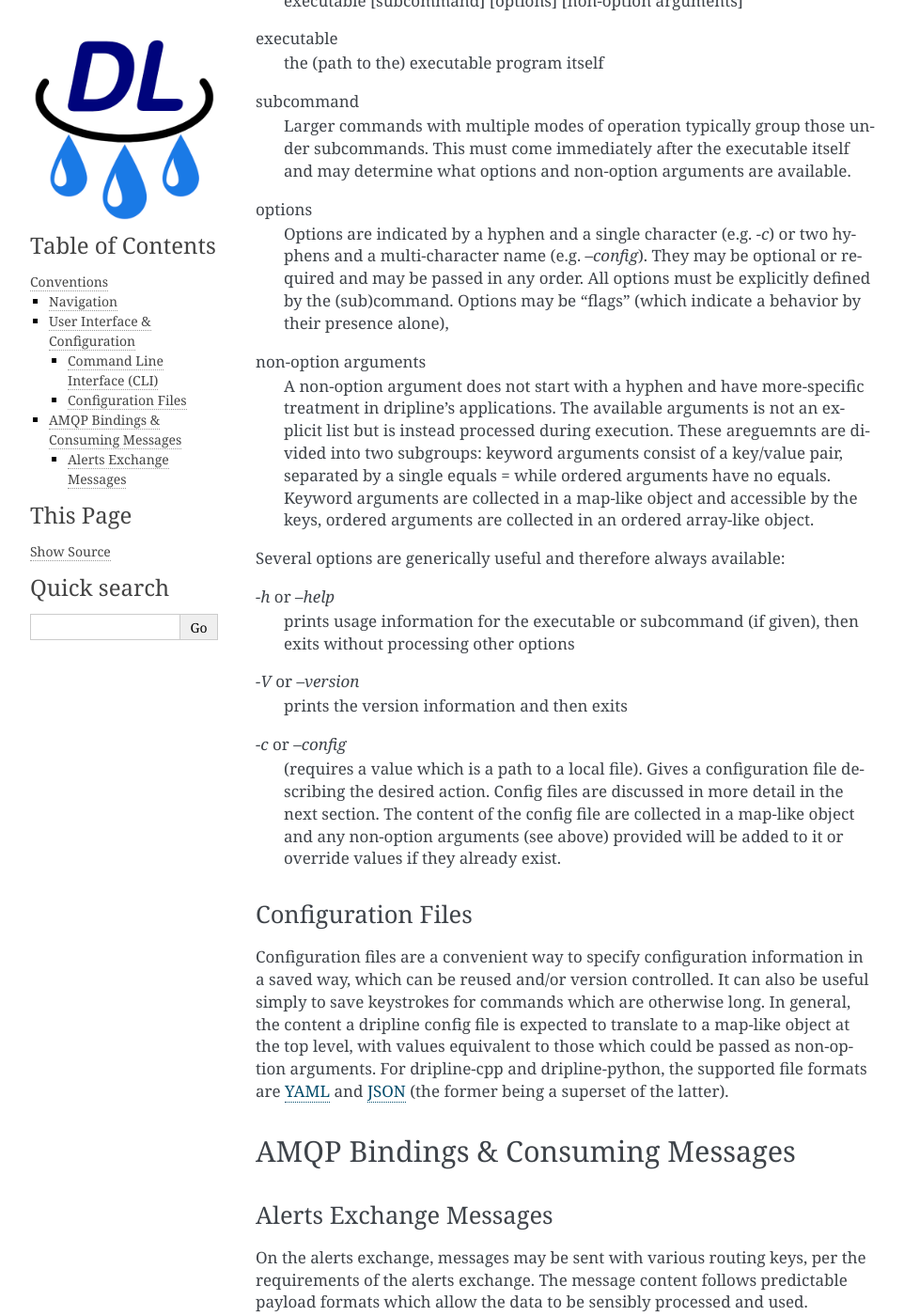
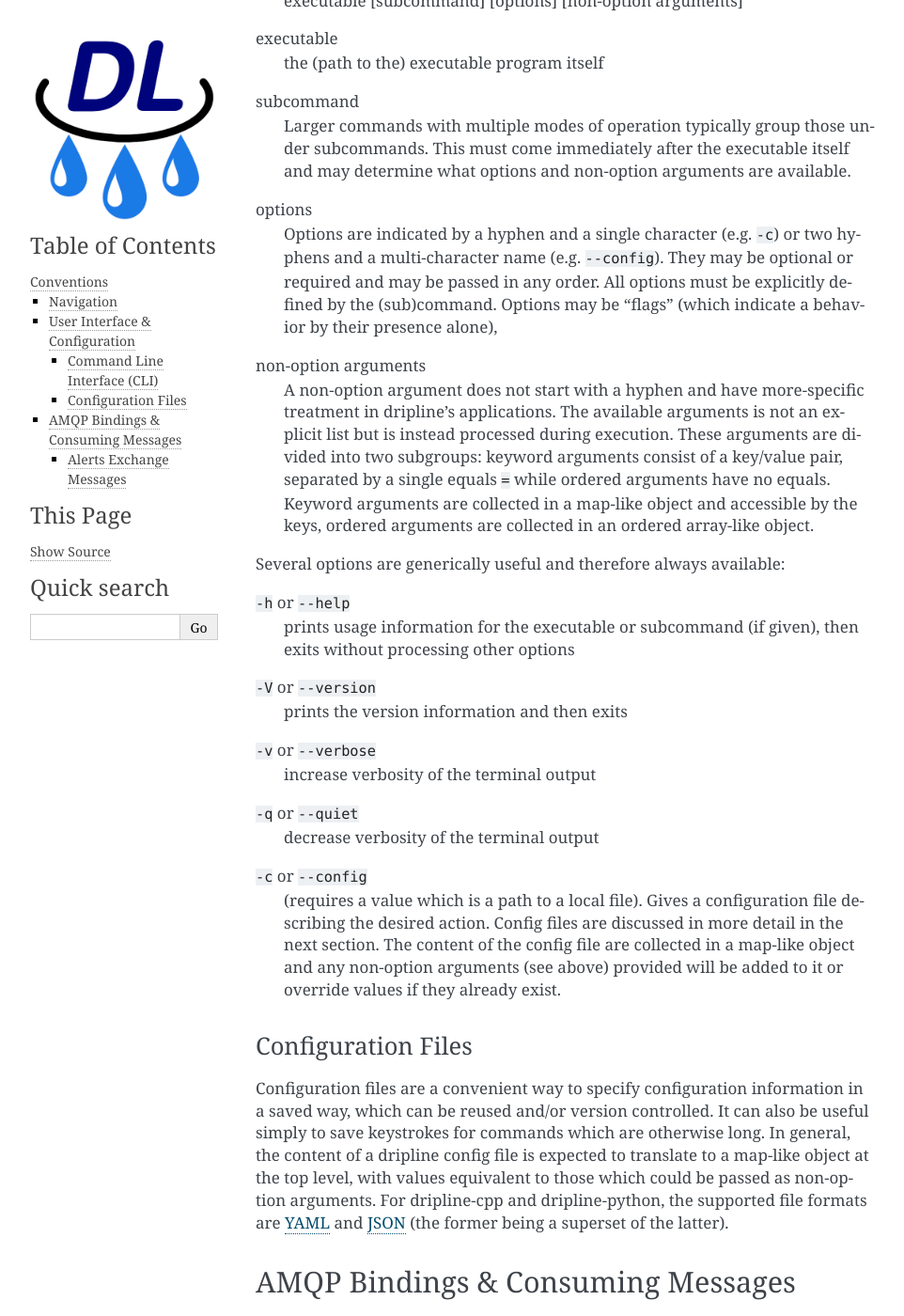
Before and after one commit to driplineorg/dripline, a Sphinx documentation site: the page built from source/Conventions.rst, in a window 1280 px wide and 1400 px high, scrolled down 834 px. Shown: the whole window at 94% size, without its empty margins (148-1110 px from the left). Built offline with Sphinx 7.4.7, drawn with Linux system fonts in a browser that asks for light colours; some of the changed text lies outside the part shown.

```diff
--- a/source/Conventions.rst
+++ b/source/Conventions.rst
@@ -42,20 +42,24 @@ subcommand
   Larger commands with multiple modes of operation typically group those under subcommands.
   This must come immediately after the executable itself and may determine what options and non-option arguments are available.
 options
-  Options are indicated by a hyphen and a single character (e.g. `-c`) or two hyphens and a multi-character name (e.g. `--config`).
+  Options are indicated by a hyphen and a single character (e.g. ``-c``) or two hyphens and a multi-character name (e.g. ``--config``).
   They may be optional or required and may be passed in any order.
   All options must be explicitly defined by the (sub)command.
   Options may be "flags" (which indicate a behavior by their presence alone),
 non-option arguments
-  A non-option argument does not start with a hyphen and have more-specific treatment in dripline's applications. The available arguments is not an explicit list but is instead processed during execution. These areguemnts are divided into two subgroups: keyword arguments consist of a key/value pair, separated by a single equals `=` while ordered arguments have no equals. Keyword arguments are collected in a map-like object and accessible by the keys, ordered arguments are collected in an ordered array-like object.
+  A non-option argument does not start with a hyphen and have more-specific treatment in dripline's applications. The available arguments is not an explicit list but is instead processed during execution. These arguments are divided into two subgroups: keyword arguments consist of a key/value pair, separated by a single equals ``=`` while ordered arguments have no equals. Keyword arguments are collected in a map-like object and accessible by the keys, ordered arguments are collected in an ordered array-like object.
 
 Several options are generically useful and therefore always available:
 
-`-h` or `--help`
+``-h`` or ``--help``
   prints usage information for the executable or subcommand (if given), then exits without processing other options
-`-V` or `--version`
+``-V`` or ``--version``
   prints the version information and then exits
-`-c` or `--config`
+``-v`` or ``--verbose``
+  increase verbosity of the terminal output
+``-q`` or ``--quiet``
+  decrease verbosity of the terminal output
+``-c`` or ``--config``
   (requires a value which is a path to a local file).
   Gives a configuration file describing the desired action.
   Config files are discussed in more detail in the next section.
@@ -67,7 +71,7 @@ Configuration Files
 +++++++++++++++++++
 Configuration files are a convenient way to specify configuration information in a saved way, which can be reused and/or version controlled.
 It can also be useful simply to save keystrokes for commands which are otherwise long.
-In general, the content a dripline config file is expected to translate to a map-like object at the top level, with values equivalent to those which could be passed as non-option arguments.
+In general, the content of a dripline config file is expected to translate to a map-like object at the top level, with values equivalent to those which could be passed as non-option arguments.
 For dripline-cpp and dripline-python, the supported file formats are `YAML <http://yaml.org>`_ and `JSON <https://www.json.org>`_ (the former being a superset of the latter).
 
 .. _amqp-binding:
@@ -82,7 +86,7 @@ On the alerts exchange, messages may be sent with various routing keys, per the
 The message content follows predictable payload formats which allow the data to be sensibly processed and used. Messages with the following first words in their routing key are described in further detail.
 
 sensor_value.\<from\>
-  These messages include status information related to a particular endpoint. The payload will have the key `memo` or the key `value_raw` (or may have both). If it has the key `value_raw`, it may also have the key `value_cal`. The expectation is that `memo` is a human-parsible annotation about the state of the endpoint at a particular time. The `value_raw` is the raw data rececieved by the dripline service from the relevant hardware or other service, and the `value_cal` processes the `value_raw` into something sensible. A typical use case would be a temperature sensor, read out as a resistance, but calibrated to units of Kelvins.
+  These messages include status information related to a particular endpoint. The payload will have the key ``memo`` or the key ``value_raw`` (or may have both). If it has the key ``value_raw``, it may also have the key ``value_cal``. The expectation is that ``memo`` is a human-parsible annotation about the state of the endpoint at a particular time. The ``value_raw`` is the raw data rececieved by the dripline service from the relevant hardware or other service, and the ``value_cal`` processes the ``value_raw`` into something sensible. A typical use case would be a temperature sensor, read out as a resistance, but calibrated to units of Kelvins.
 
 status_message.\<from\>.\<severity\>
-  These messages have two variable routing key terms. The `from` word indicates what service the message is produced by, and `severity` indicates how git of a concern the message is expected to be. Typical values of severity are the set \{notice, alert, critical\}, though others may be defined. The payload is expected to be a human-understandable string. These are typically consumed and printed to a terminal, logging, or messaging service (email, sms, twitter, slack, etc.).
+  These messages have two variable routing key terms. The ``from`` word indicates what service the message is produced by, and ``severity`` indicates how git of a concern the message is expected to be. Typical values of severity are the set \{notice, alert, critical\}, though others may be defined. The payload is expected to be a human-understandable string. These are typically consumed and printed to a terminal, logging, or messaging service (email, sms, twitter, slack, etc.).
```
Also changed, not shown: other parts of source/Conventions.rst (+1 -1 lines), source/Architecture.rst (+21 -4 lines), source/Use-Protocol.rst (+43 -27 lines), source/Wire-Protocol.rst (+5 -5 lines).
